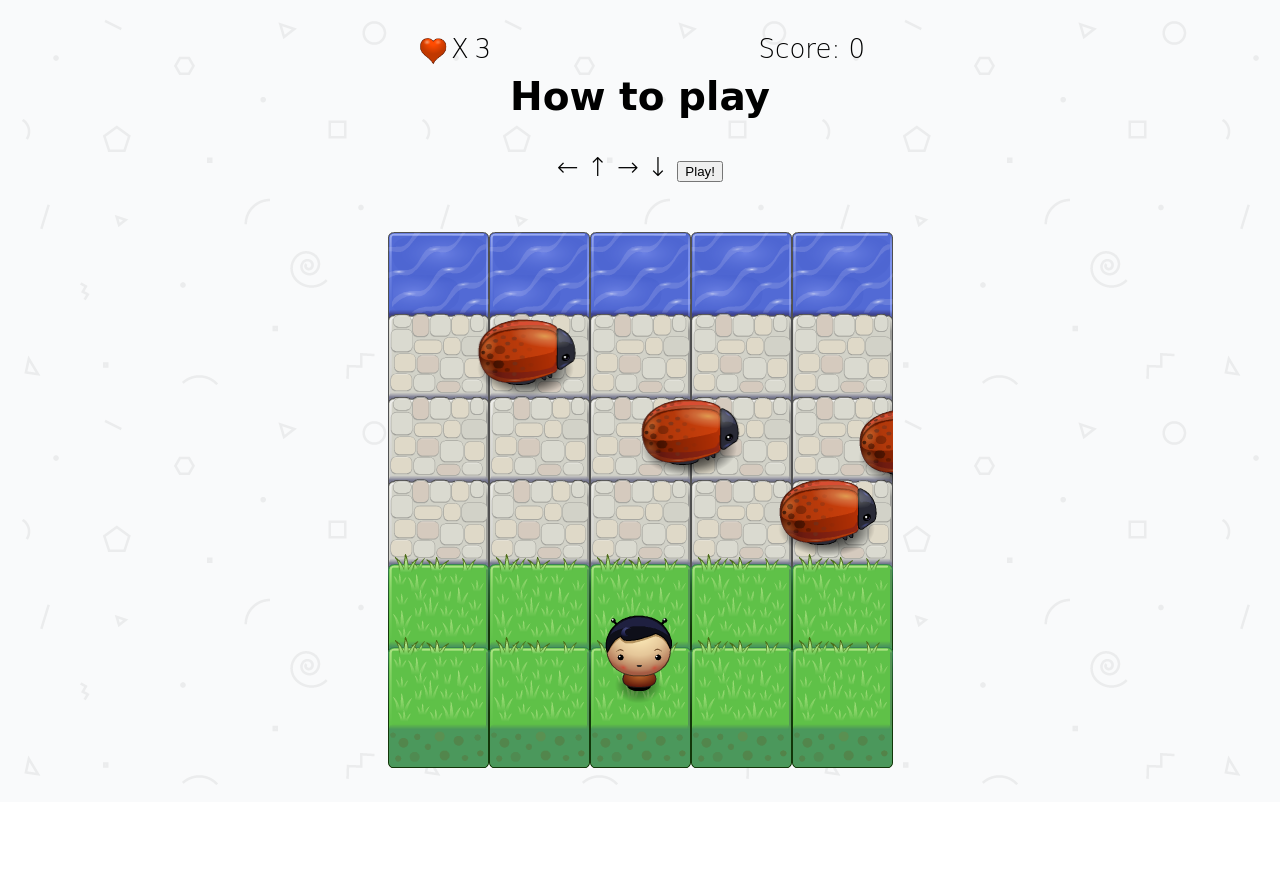
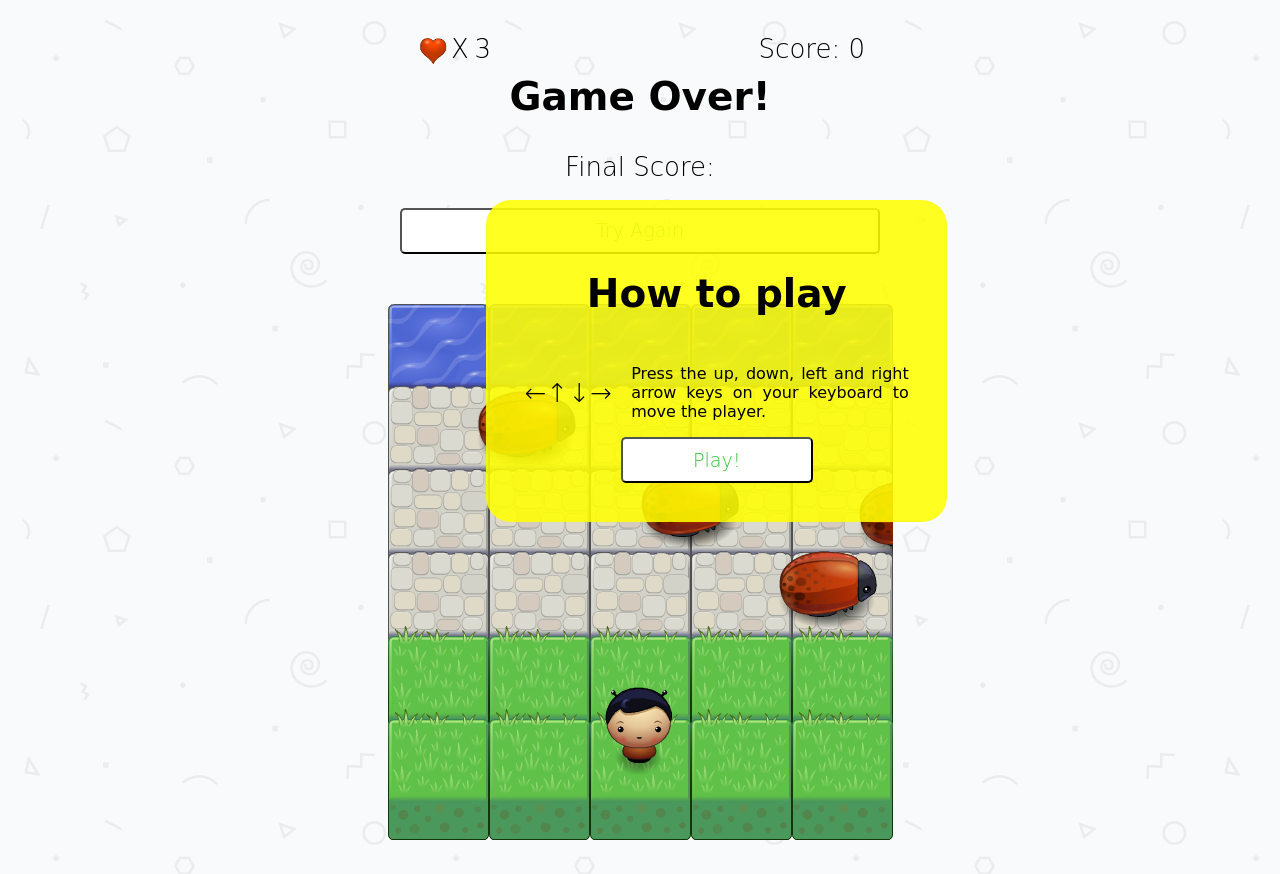
Before and after one commit to danihazler/arcade-game-nanodegree, a plain HTML site: page index.html in a window 1280 px wide. Before the commit the page ends 802 px from the top, so only its background shows below. Drawn offline with Linux system fonts and the light colour scheme; a web font is replaced by a local one.

Commit message:
Add Rules Modal, part II

```diff
--- a/css/style.css
+++ b/css/style.css
@@ -41,21 +41,22 @@ main.container {
   padding-right: 5%;
 }
 
-.game-over-modal {
+.rules-modal {
   background: rgba(255, 255, 0, 0.87);
   border-radius: 25px;
   padding: 3%;
   height: auto;
-  width: 18%;
+  width: 30%;
   position: absolute;
   top: 25%;
   left: 38%;
-  visibility: hidden;
-  opacity: 0;
+  /* visibility: hidden;
+  opacity: 0; */
   transition: opacity 500ms;
 
 }
 
+.rules-modal button,
 .game-over-modal button {
   font-family: inherit;
   font-size: 1.2rem;
@@ -69,8 +70,14 @@ main.container {
   width: 50%;
 }
 
-
 .show-modal {
   visibility: visible;
   opacity: 1;
 }
+
+.rules-info {
+  font-size: 1rem;
+  font-weight: 400;
+  text-align: justify;
+  margin-left: 5%;
+}
--- a/index.html
+++ b/index.html
@@ -24,10 +24,18 @@
 
     <div class="rules-modal">
       <h2> How to play </h2>
-      <span> &larr; </span>
-      <span> &uarr; </span>
-      <span> &rarr; </span>
-      <span> &darr; </span>
+      <div class="flex">
+        <div class="flex">
+          <span> &larr; </span>
+          <span> &uarr; </span>
+          <span> &darr; </span>
+          <span> &rarr; </span>
+        </div>
+        <div class="rules-info">
+          <p >Press the up, down, left and right arrow keys on your keyboard to move the player.</p>
+
+        </div>
+      </div>
       <button type="button" name="button" id="play-btn">Play!</button>
     </div>
 
```
